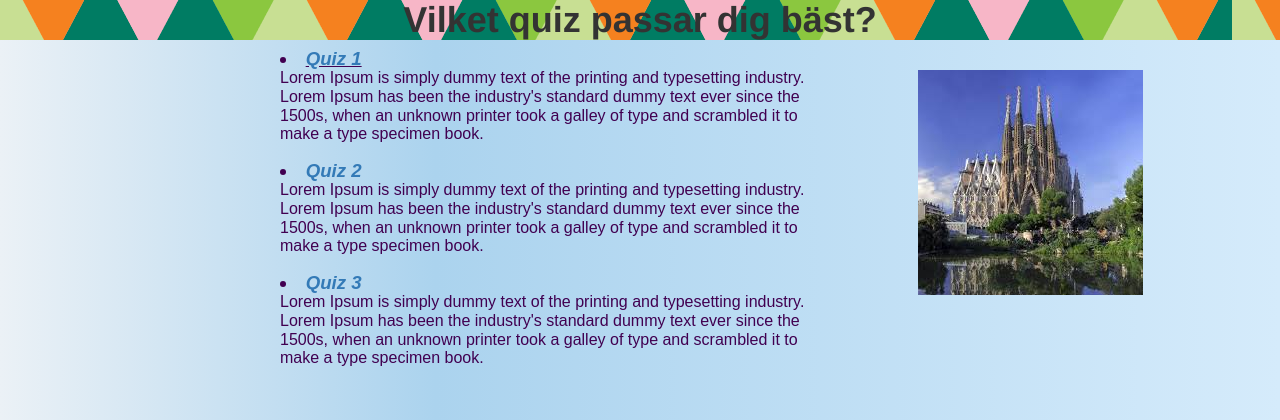
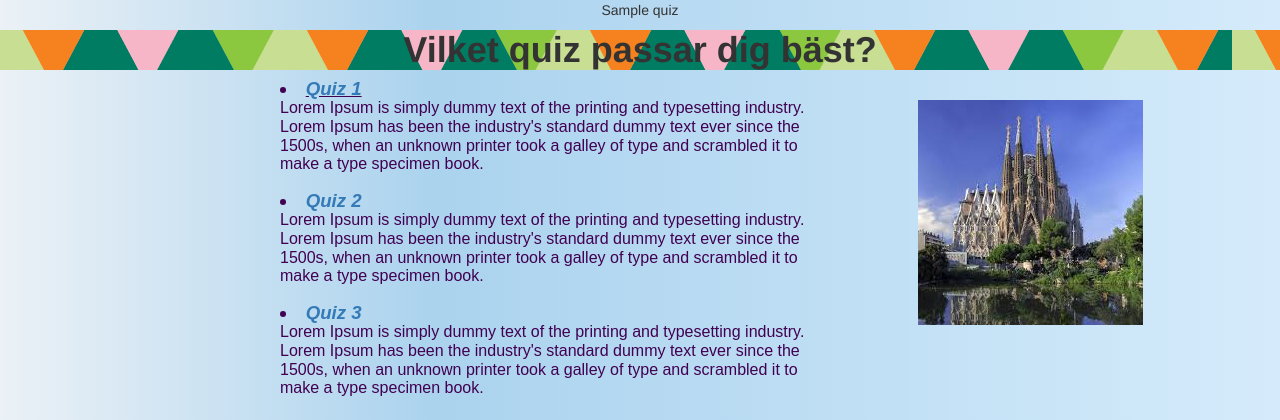
Before and after one commit to hannacantwell/quizproject, a Python web app: template quiz/templates/quiz/Start.html in a window 1280 px wide. Shown: the top 420 px of the page. Run offline with Jinja, Linux system fonts and the light colour scheme; the template is opened without the code that fills it: most values are stand-ins (such as "Sample title", 1, 10 or a date in 2020).

Commit message:
added script to body startpage

```diff
--- a/quiz/templates/quiz/Start.html
+++ b/quiz/templates/quiz/Start.html
@@ -7,6 +7,11 @@
 <link href="/static/css/bootstrap.min.css" rel="stylesheet">
 <link href="/static/quiz.css" rel="stylesheet">
 <title>Cantwell's quizes</title>
+</head>
+<body>
+{% for quiz in quizzes %}
+	<p>{{ quiz.name }}</p>
+{% endfor %}
 <h1>Vilket quiz passar dig bäst? </h1>
 <div class="container">
 	<div class="row">
```
